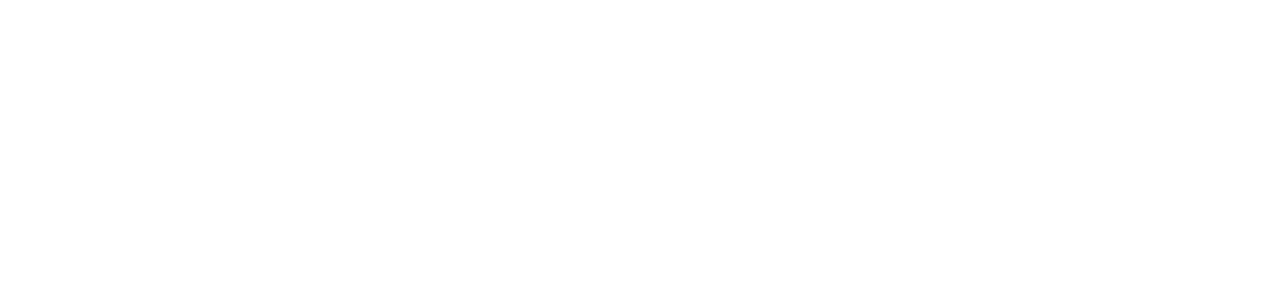
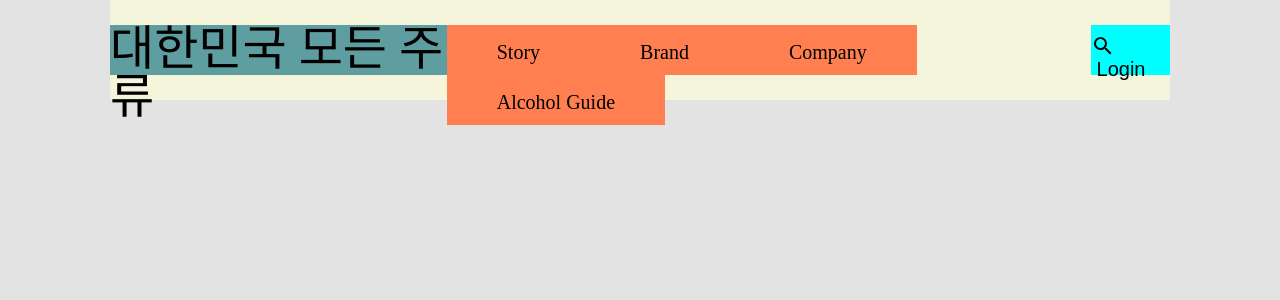
Before and after one commit to Hongaproject/AlcoholDrinks, a React (Create React App) app: page / in a window 1280 px wide. Shown: the top 300 px of the page. Built offline with nearby package versions, Linux system fonts and the light colour scheme; a web font is replaced by a local one.

Commit message:
네비바 제작 중(틀 생성)

```diff
--- a/src/App.jsx
+++ b/src/App.jsx
@@ -1,8 +1,13 @@
+import Header from "./Layout/Header";
+
+
 
 function App() {
+
+
   return (
     <div>
-
+      <Header />
     </div>
   );
 }
--- /dev/null
+++ b/src/Font/Font.css
@@ -0,0 +1 @@
+@import url('//fonts.googleapis.com/earlyaccess/jejuhallasan.css');
--- /dev/null
+++ b/src/Layout/Header.jsx
@@ -0,0 +1,104 @@
+import styled from "styled-components"
+import '../Font/Font.css'
+
+
+
+const Container = styled.div`
+    width: 100%;
+    height: 100vh;
+    background-color: #e3e3e3;
+`
+
+const Nav = styled.div`
+    width: calc(100% - 220px);
+    margin: 0 auto;
+    height: 100px;
+    background-color: beige;
+    display: flex;
+    justify-content: space-between;
+    align-items: center;
+`
+
+const Logo = styled.div`
+    width: 360px;
+    height: 50px;
+    background-color: cadetblue;
+    font-family: 'Jeju Hallasan';
+    font-size: 3rem;
+`
+
+
+const MenuList = styled.ul`
+    height: 50px;
+
+`
+
+const MenuItem = styled.li`
+    height: 50px;
+    background-color: coral;
+    font-size: 1.25rem;
+    line-height: 55px;
+    padding: 0 50px;
+    display: inline-block;
+
+`
+
+
+const SearchLogin = styled.div`
+    background-color: aqua;
+    height: 50px;
+`
+
+const SearchImg = styled.div`
+    vertical-align: middle;
+    display: inline-block;
+    vertical-align: middle;
+    height: 24px;
+    line-height: 55px;
+`
+
+const LoginButton = styled.button`
+    font-size: 1.25rem;
+    border: 0;
+    vertical-align: middle;
+    height: 24px;
+    background: none;
+    line-height: 38px;
+`
+
+
+
+
+export default function Header () {
+    return(
+        <Container>
+            <Nav>
+                <Logo>
+                    대한민국 모든 주류
+                </Logo>
+                <MenuList>
+                    <MenuItem>
+                        Story
+                    </MenuItem>
+                    <MenuItem>
+                        Brand
+                    </MenuItem>
+                    <MenuItem>
+                        Company
+                    </MenuItem>
+                    <MenuItem>
+                        Alcohol Guide
+                    </MenuItem>
+                </MenuList>
+                <SearchLogin>
+                    <SearchImg>
+                        <svg xmlns="http://www.w3.org/2000/svg" width="24" height="24" viewBox="0 0 24 24"><path fill="currentColor" d="M15.5 14h-.79l-.28-.27A6.471 6.471 0 0 0 16 9.5A6.5 6.5 0 1 0 9.5 16c1.61 0 3.09-.59 4.23-1.57l.27.28v.79l5 4.99L20.49 19zm-6 0C7.01 14 5 11.99 5 9.5S7.01 5 9.5 5S14 7.01 14 9.5S11.99 14 9.5 14"/></svg>
+                    </SearchImg>
+                    <LoginButton>
+                        Login
+                    </LoginButton>
+                </SearchLogin>
+            </Nav>
+        </Container>
+    )
+}
```
